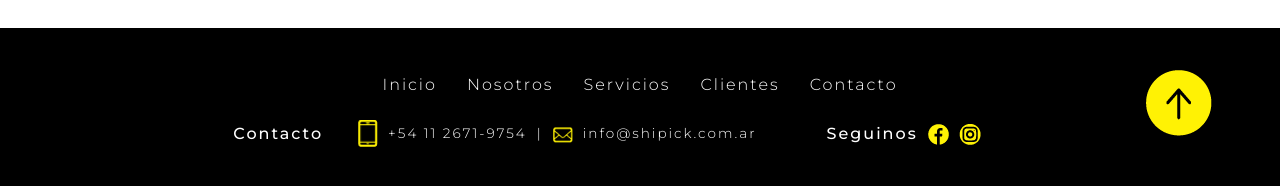
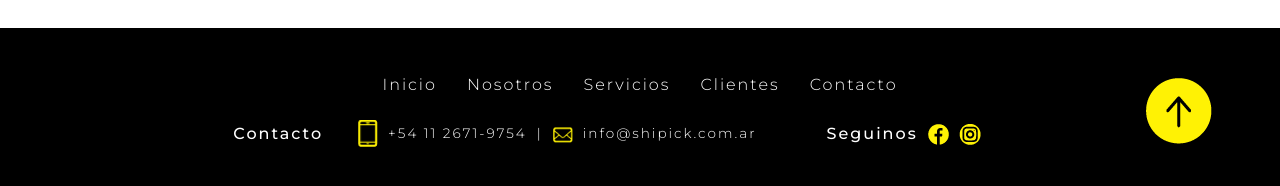
Before and after one commit to FranCamposAmoedo/shipick, a React (Create React App) app: page / in a window 1280 px wide. Shown: the part 6490-6676 px from the top of the page. Built offline with nearby package versions, Linux system fonts and the light colour scheme.

Commit message:
Position Button

```diff
--- a/src/components/Footer/Footer.css
+++ b/src/components/Footer/Footer.css
@@ -66,7 +66,7 @@
 .btn-home-footer {
   position: relative;
   left: 20rem;
-  bottom: 2rem;
+  bottom: 1.5rem;
 }
 .btn-home-footer:hover {
   opacity: 0.8;
```
